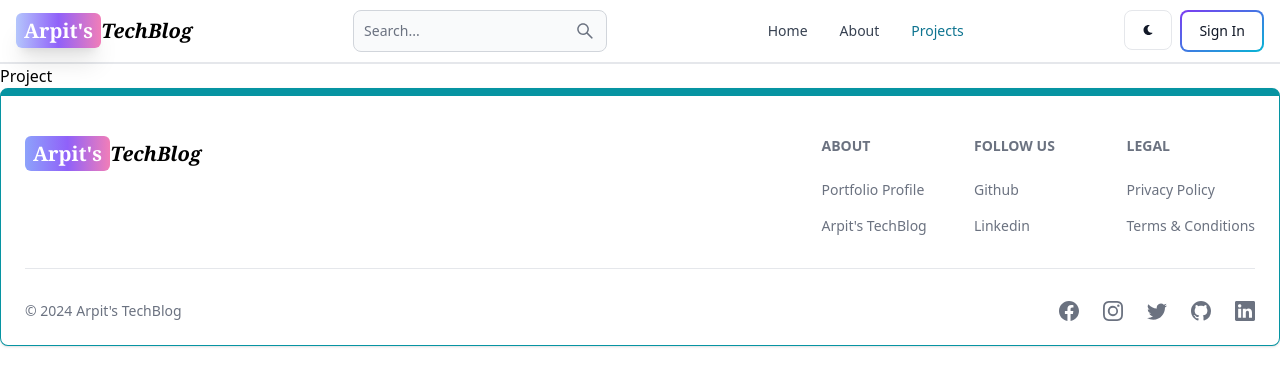
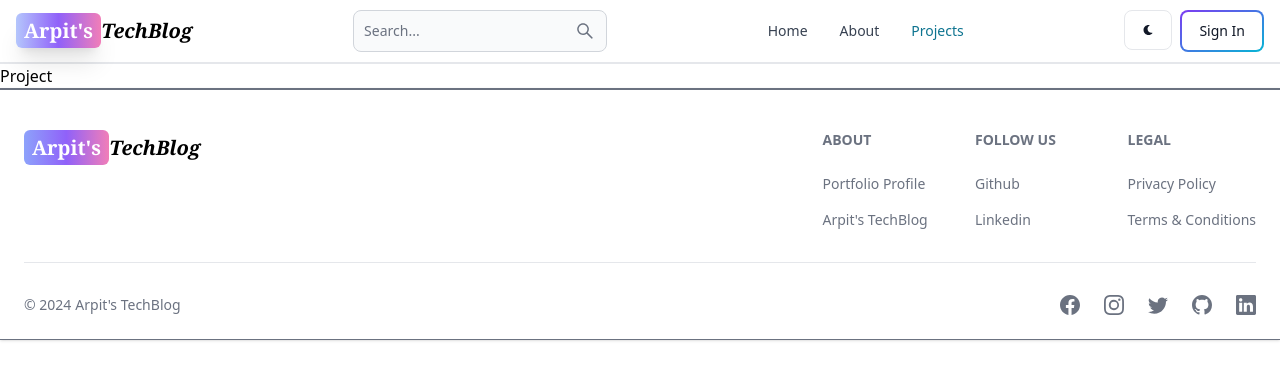
Before and after one commit to arpiiit/Ar-tech, a React (Vite) app in the folder client/: page /projects in a window 1280 px wide. Shown: the top 386 px of the page. Built offline with nearby package versions, Linux system fonts and the light colour scheme.

Commit message:
edited footer

```diff
--- a/client/src/components/Footer.jsx
+++ b/client/src/components/Footer.jsx
@@ -3,7 +3,7 @@ import { Link } from 'react-router-dom';
 import { BsFacebook, BsInstagram, BsTwitter, BsGithub, BsLinkedin } from 'react-icons/bs';
 export default function FooterCom() {
   return (
-    <Footer container className='border border-t-8 border-teal-500'>
+    <Footer container className='border border-t-2 rounded-none border-r-0 border-l-0 border-gray-500'>
       <div className='w-full max-w-7xl mx-auto'>
         <div className='grid w-full justify-between sm:flex md:grid-cols-1'>
           <div className='mt-5'>
```
